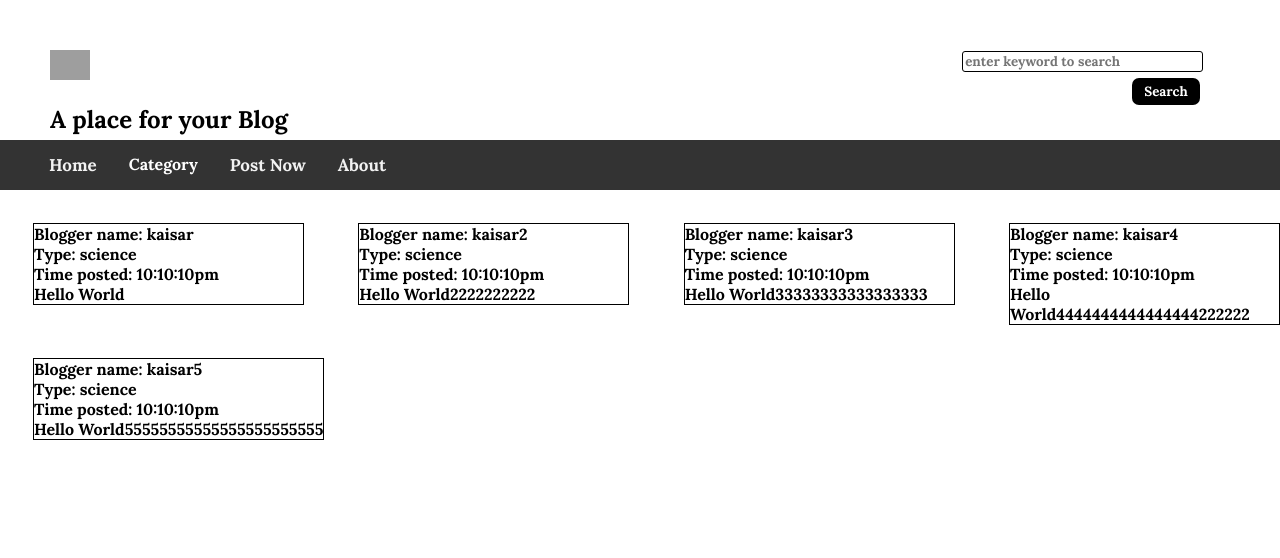
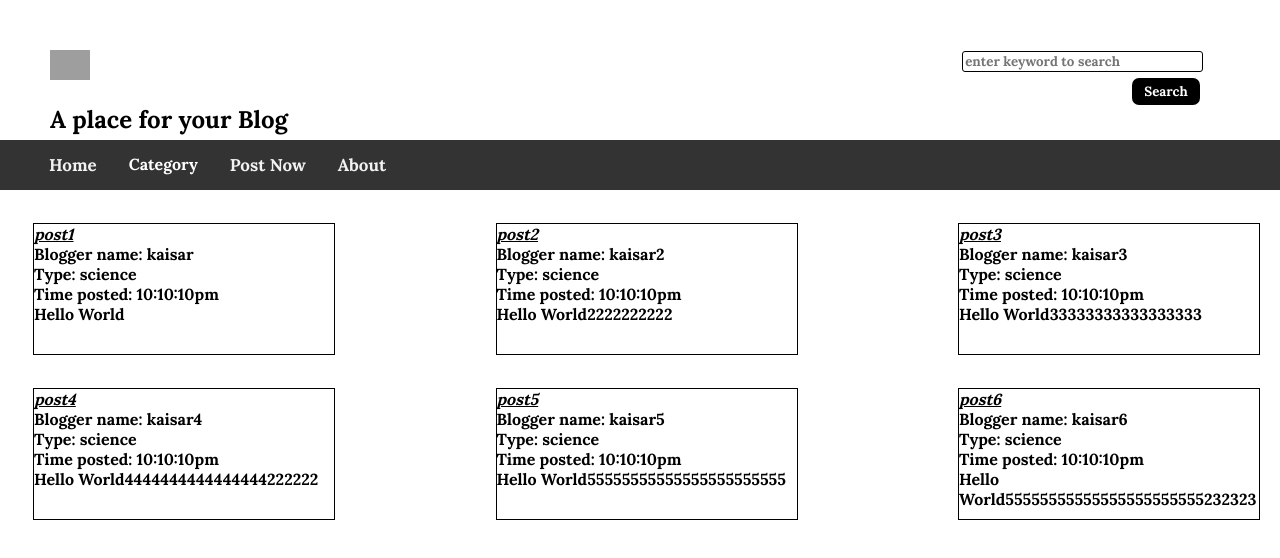
Before and after one commit to Nabid-Kaisar/blog, a React (Create React App) app: page / in a window 1280 px wide. Shown: the top 558 px of the page. Built offline with nearby package versions, Linux system fonts and the light colour scheme; grey boxes are pictures that could not be loaded.

Commit message:
card view of recent posts

```diff
--- a/src/App.css
+++ b/src/App.css
@@ -40,3 +40,11 @@
 .card{
    flex: 0 1 calc(25% - 1em);
 }
+.card3{
+   flex: 0 1 calc(25% - 1em);
+   margin-right: 20px;
+}
+.card6{
+   flex: 0 1 calc(25% - 1em);
+    margin-right: 20px;
+}
--- a/src/App.js
+++ b/src/App.js
@@ -18,11 +18,12 @@ class App extends Component {
       </div>
 
       <div className = "writingCompContainer">
-        <div className="card"><Writing name = "kaisar" type = "science" time ="10:10:10pm" mainWriting ="Hello World"/></div>
-        <div className="card"><Writing name = "kaisar2" type = "science" time ="10:10:10pm" mainWriting ="Hello World2222222222"/></div>
-        <div className="card"><Writing name = "kaisar3" type = "science" time ="10:10:10pm" mainWriting ="Hello World33333333333333333"/></div>
-        <div className="card"><Writing name = "kaisar4" type = "science" time ="10:10:10pm" mainWriting ="Hello World4444444444444444222222"/></div>
-        <div><Writing name = "kaisar5" type = "science" time ="10:10:10pm" mainWriting ="Hello World55555555555555555555555  "/></div>
+        <div className="card"><Writing blogName="post1" name = "kaisar" type = "science" time ="10:10:10pm" mainWriting ="Hello World"/></div>
+        <div className="card"><Writing blogName="post2" name = "kaisar2" type = "science" time ="10:10:10pm" mainWriting ="Hello World2222222222"/></div>
+        <div className="card3"><Writing blogName="post3" name = "kaisar3" type = "science" time ="10:10:10pm" mainWriting ="Hello World33333333333333333"/></div>
+        <div className="card"><Writing blogName="post4" name = "kaisar4" type = "science" time ="10:10:10pm" mainWriting ="Hello World4444444444444444222222"/></div>
+        <div className="card"><Writing blogName="post5" name = "kaisar5" type = "science" time ="10:10:10pm" mainWriting ="Hello World55555555555555555555555  "/></div>
+        <div className="card6"><Writing blogName="post6" name = "kaisar6" type = "science" time  ="10:10:10pm" mainWriting ="Hello World55555555555555555555555232323  "/></div>
       </div>
       </div>
     );
--- a/src/Writing.js
+++ b/src/Writing.js
@@ -5,6 +5,7 @@ class Writing extends Component {
     return (
       <div>
         <section className="frame">
+          <article className="headItem">{this.props.blogName}</article>
           <article>Blogger name: {this.props.name}</article>
 
           <article>Type: {this.props.type}</article>
--- a/src/WritingStyle.css
+++ b/src/WritingStyle.css
@@ -1,8 +1,18 @@
 .frame {
-  border: 1px solid black;
+  border: 1.5px solid black;
   margin-left: 33px;
   margin-top: 33px;
 
   font-weight: bold;
   font-family: 'Lora', serif;
+
+  min-height: 130px;
+  min-width:  300px;
+  word-wrap: break-word;
+
 }
+
+.headItem{
+  font-style: italic;
+  text-decoration: underline;
+}
```
